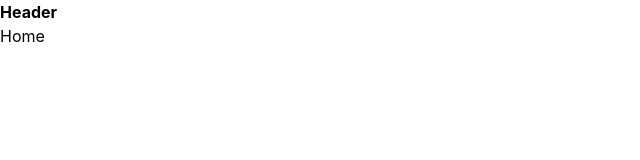
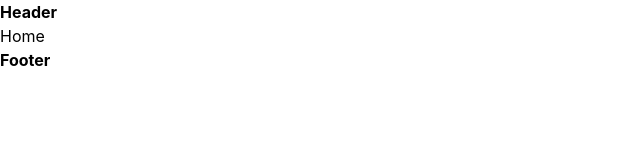
Before and after one commit to andre-bacci/film-ranking, a React (Create React App) app in the folder frontend/: page / in a window 1280 px wide. Shown: the top 160 px of the page, without its empty margins (0-640 px from the left). Built offline with nearby package versions, Linux system fonts and the light colour scheme.

Commit message:
[RNK-19] WIP - Footer

```diff
--- /dev/null
+++ b/frontend/src/components/Footer/index.tsx
@@ -0,0 +1,11 @@
+export default function Footer() {
+  return (
+    <>
+      <header className="header">
+        <div className="flex items-center">
+          <p className="font-bold">Footer</p>
+        </div>
+      </header>
+    </>
+  );
+}
--- a/frontend/src/components/index.tsx
+++ b/frontend/src/components/index.tsx
@@ -1,3 +1,4 @@
+import Footer from "./Footer";
 import Header from "./Header";
 
-export { Header };
+export { Footer, Header };
--- a/frontend/src/pages/Home/index.tsx
+++ b/frontend/src/pages/Home/index.tsx
@@ -1,11 +1,12 @@
 import "./styles.scss";
-import { Header } from "components";
+import { Header, Footer } from "components";
 
 export default function Home() {
   return (
     <>
       <Header />
       <div>Home</div>
+      <Footer />
     </>
   );
 }
```
